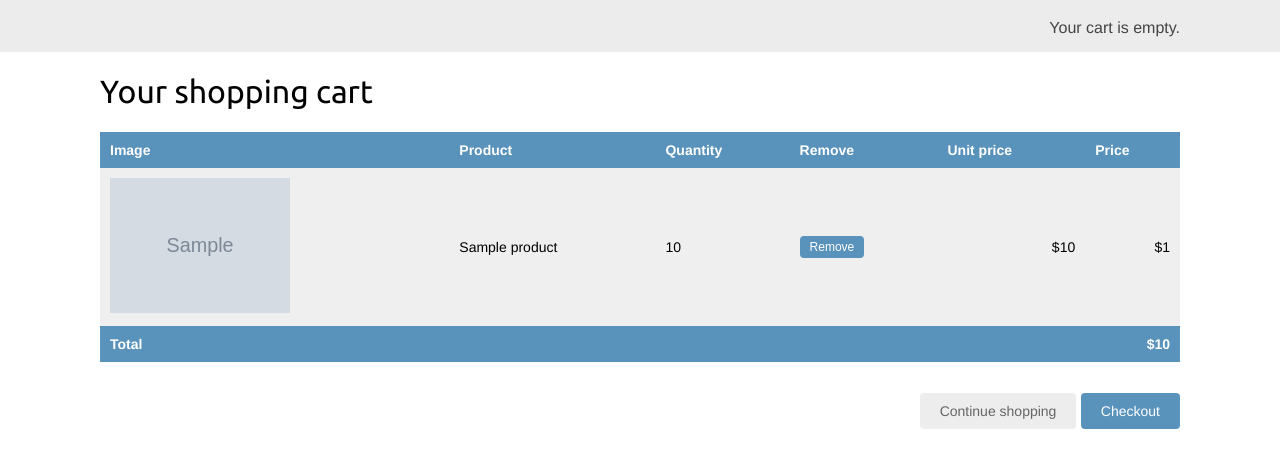
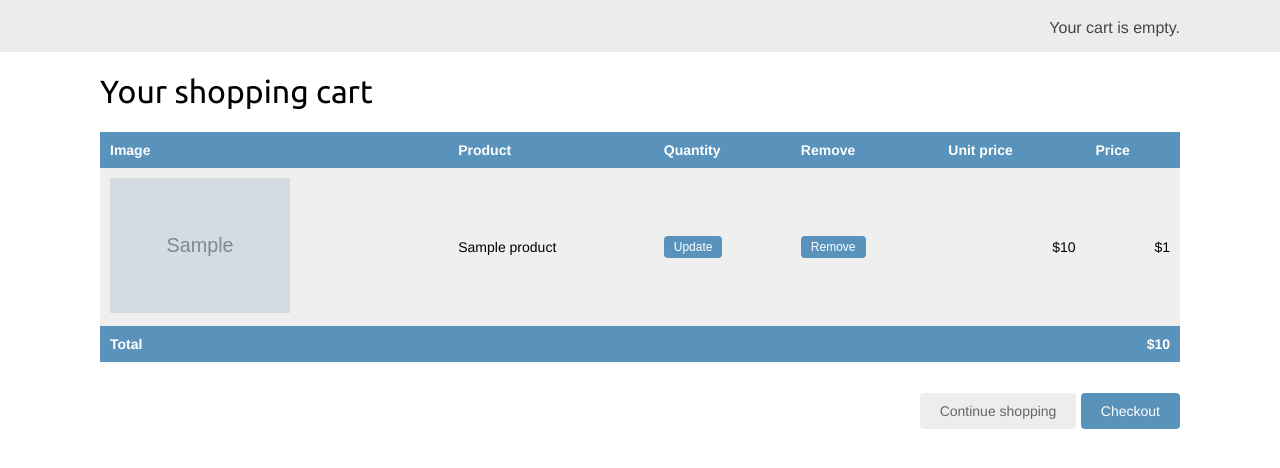
Before and after one commit to MarvinKweyu/myduka, a Django app: template cart/templates/cart/detail.html in a window 1280 px wide. Shown: the part 46-514 px from the top of the page. Run offline with Django 4.2, Linux system fonts and the light colour scheme; the template is opened without the code that fills it: most values are stand-ins (such as "Sample title", 1, 10 or a date in 2020); grey boxes marked "Sample" are stand-in pictures.

Commit message:
feat: update cart item quantity and pricing

```diff
--- a/cart/templates/cart/detail.html
+++ b/cart/templates/cart/detail.html
@@ -22,11 +22,18 @@ Your shopping cart
                 <tr>
                     <td>
                         <a href="{{ product.get_absolute_url }}">
-                    <img src="{% if product.image %}{{ product.image.url}}{% else %}{% static " img/no_image.png" %}{% endif %}">
+                            <img src="{% if product.image %}{{ product.image.url}}{% else %}{% static "img/no_image.png" %}{% endif %}">
                         </a>
                     </td>
                     <td>{{ product.name }}</td>
-            <td>{{ item.quantity }}</td>
+                    <td>
+                        <form action="{% url "cart:cart_add" product.id %}" method="post">
+                            {{item.update_quantity_form.quantity}}
+                            {{item.update_quantity_form.override}}
+                            <input type="submit" value="Update" />
+                            {% csrf_token %}
+                        </form>
+                    </td>
                     <td>
                         <form action="{% url "cart:cart_remove" product.id %}" method="post">
                             <input type="submit" value="Remove">
--- a/cart/views.py
+++ b/cart/views.py
@@ -32,4 +32,8 @@ def cart_remove(request, product_id):
 def cart_detail(request):
     """Retrieve a cart and its detail"""
     cart = Cart(request)
+    for item in cart:
+        item["update_quantity_form"] = CartAddProductForm(
+            initial={"quantity": item["quantity"], "override": True}
+        )
     return render(request, "cart/detail.html", {"cart": cart})
```
Lines whose indentation alone changed are shown as unchanged.
